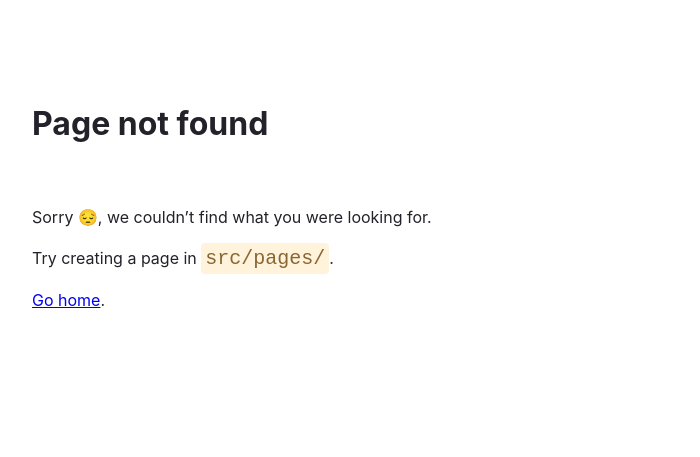
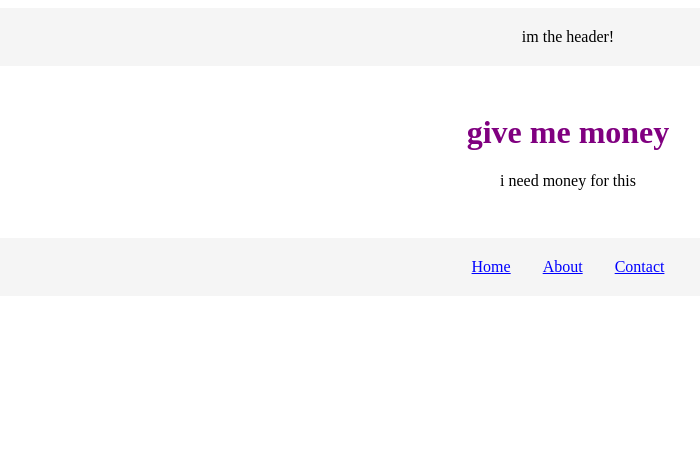
Before and after one commit to antch57/jam-statz-frontend, a Gatsby site: page /contact in a window 1280 px wide. Before the commit this address had no page. Shown: the whole page, without its empty margins (72-772 px from the left). Built offline with nearby package versions, Linux system fonts and the light colour scheme; Gatsby itself is replaced by a stand-in of ours.

Commit message:
pull data in

```diff
--- /dev/null
+++ b/src/components/layout.css
@@ -0,0 +1,17 @@
+.header {
+    background-color: #f5f5f5;
+    padding: 20px;
+    text-align: center;
+  }
+
+.footer {
+margin-top: auto;
+background-color: #f5f5f5;
+padding: 20px;
+text-align: center;
+}
+
+.link-style {
+    margin: 1rem;
+    color: blue;
+  }
--- /dev/null
+++ b/src/components/layout.js
@@ -0,0 +1,20 @@
+import React from "react"
+import { Link } from "gatsby"
+import "./layout.css"
+
+
+const Layout = ({ children }) => {
+    return (
+      <div className="layout">
+        <header className="header">im the header!</header>
+        <main>{children}</main>
+        <footer className="footer">
+            <Link to="/" className="link-style">Home</Link>
+            <Link to="/about" className="link-style">About</Link>
+            <Link to="/contact" className="link-style">Contact</Link>
+        </footer>
+      </div>
+    )
+  }
+
+export default Layout
--- a/src/pages/about.js
+++ b/src/pages/about.js
@@ -1,7 +1,6 @@
 import React from "react";
-import { Link } from "gatsby";
-
 import {useQuery, gql} from '@apollo/client';
+import Layout from "../components/layout";
 
 const GET_BANDS = gql`
   query GetBands {
@@ -21,11 +20,8 @@ const AboutPage = () => {
     if (error) return `Error! ${error.message}`;
 
     return (
-        <main>
-          <h1>About Me</h1>
-          <Link to="/">Home</Link>
-          <p>I'm good enough, I'm smart enough, and gosh darn it, people like me!</p>
-
+        <Layout>
+            <div style={{ margin: '3rem auto', maxWidth: 600 }}>
                 <h2>My Bands</h2>
                 {data.bands.map((band) => (
                     <div key={band.id}>
@@ -35,7 +31,8 @@ const AboutPage = () => {
                     <p>Description: {band.description}</p>
                     </div>
                 ))}
-        </main>
+            </div>
+        </Layout>
       );
     }
 
--- /dev/null
+++ b/src/pages/contact.js
@@ -0,0 +1,14 @@
+import React from "react"
+import Layout from "../components/layout"
+
+
+const ContactPage = () => (
+  <Layout>
+    <div style={{ margin: '3rem auto', maxWidth: 600 }}>
+        <h1 style={{ textAlign: 'center', color: 'purple' }}>give me money</h1>
+        <p style={{ textAlign: 'center' }}>i need money for this</p>
+    </div>
+  </Layout>
+)
+
+export default ContactPage
```
Also changed, not shown: src/pages/index.js (+11 -18 lines). Lines whose indentation alone changed are shown as unchanged.
